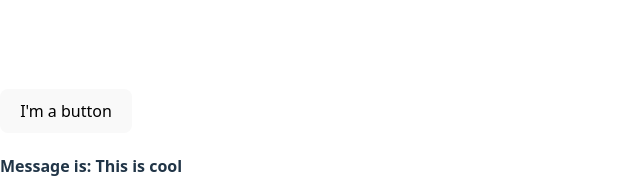
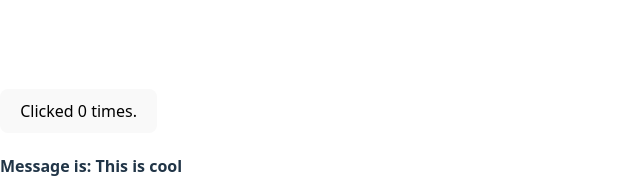
Before and after one commit to ark948/react-tutorial, a React (Vite) app in the folder react-web-project/: page / in a window 1280 px wide. Shown: the part 204-387 px from the top of the page, without its empty margins (0-640 px from the left). Built offline with nearby package versions, Linux system fonts and the light colour scheme.

Commit message:
Using hooks

```diff
--- a/react-web-project/src/App.jsx
+++ b/react-web-project/src/App.jsx
@@ -1,9 +1,15 @@
 let message = 'This is cool';
+import { useState } from "react";
 
 function MyButton() {
+    const [count, setCount] = useState(0);
+    function handleClick() {
+        console.log("Button clicked");
+        setCount(count + 1);
+    }
     return (
-        <button className="avatar">
-            I'm a button
+        <button className="avatar" onClick={handleClick}>
+            Clicked {count} times.
         </button>
     )
 }
```
